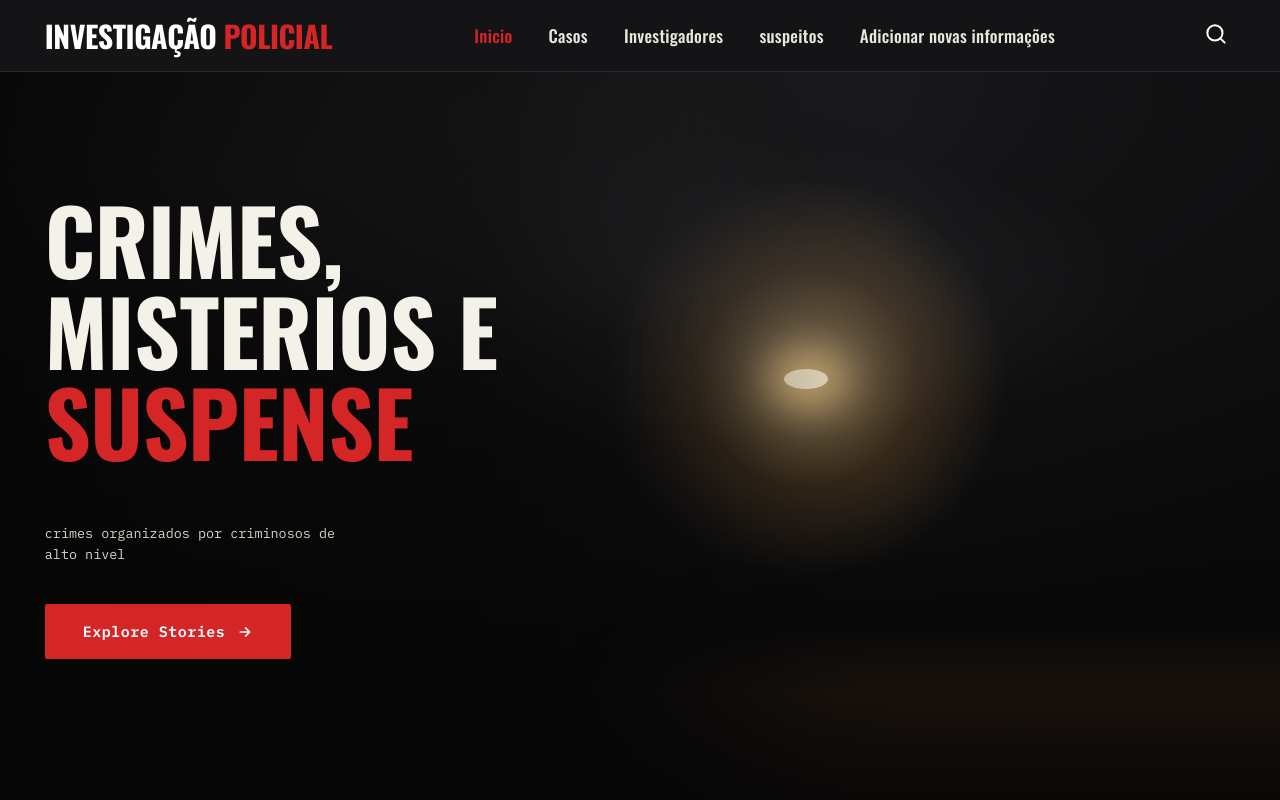
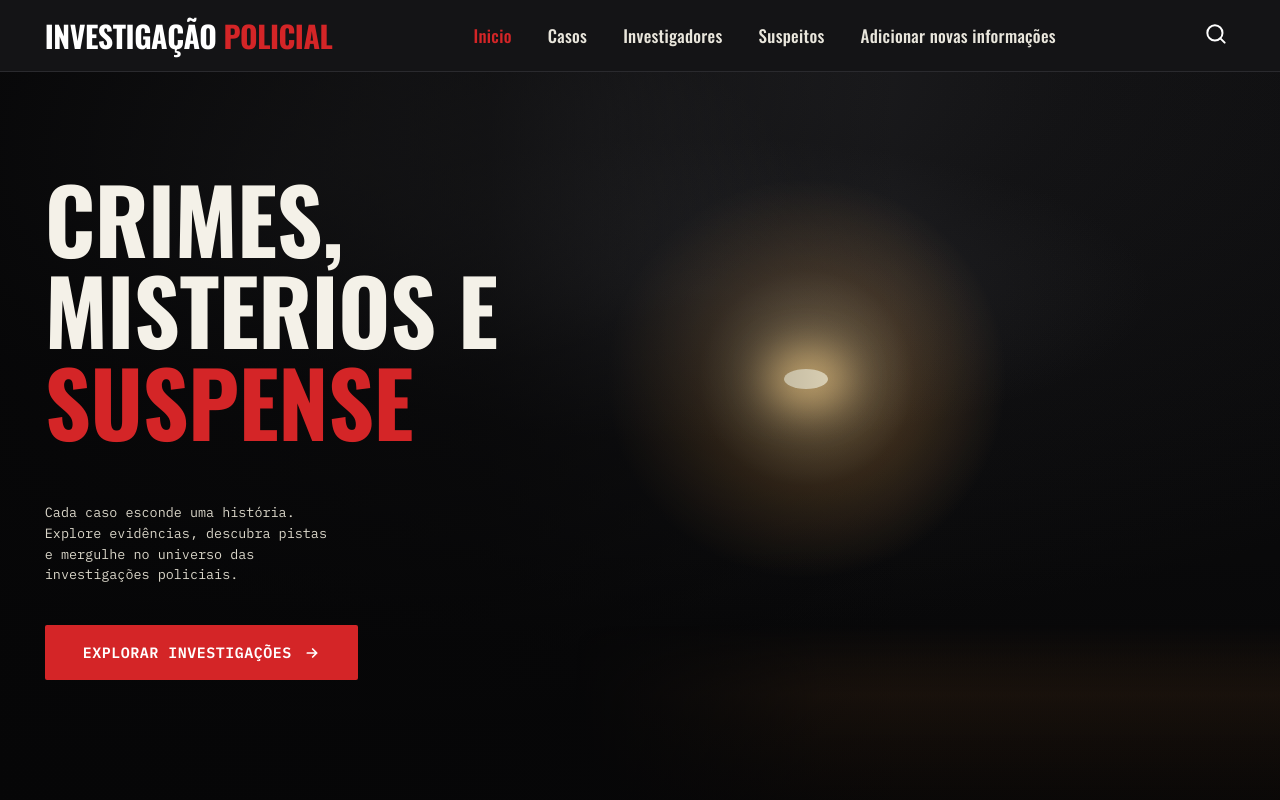
Before and after one commit to nicskxx/investigacao-policial-, a Flask app: page / in a window 1280 px wide. Run offline with Flask 3, Linux system fonts and the light colour scheme; some libraries are stand-ins or nearby versions.

Commit message:
Arrumando as paginas Index no Desing e Formato

```diff
--- a/templates/adicionar_informacoes.html
+++ b/templates/adicionar_informacoes.html
@@ -83,13 +83,15 @@
 
 <header class="nav">
   <a class="logo" href="/">Investigação<span> Policial</span></a>
+
   <nav class="menu" aria-label="Principal">
     <a href="/">Inicio</a>
     <a href="/casos">Casos</a>
+    <a href="/investigadores">Investigadores</a>
     <a href="/suspeitos">Suspeitos</a>
-    <a href="/investigadores">Investigadores</a>
-    <a href="/adicionar-informacoes" aria-current="page">Adicionar Informações</a>
+    <a href="/adicionar-informacoes" aria-current="page">Adicionar novas informações</a>
   </nav>
+
 </header>
 
 <div class="container">
--- a/templates/index.html
+++ b/templates/index.html
@@ -15,7 +15,7 @@
     <a href="#" aria-current="page">Inicio</a>
     <a href="/casos">Casos</a>
     <a href="/investigadores">Investigadores</a>
-    <a href="/suspeitos">suspeitos</a>
+    <a href="/suspeitos">Suspeitos</a>
     <a href="/adicionar-informacoes">Adicionar novas informações</a>
   </nav>
   <button class="search" aria-label="Buscar">
@@ -35,13 +35,18 @@
 
   <div class="copy">
     <h1>Crimes,<br>misterios e<span class="red">Suspense</span></h1>
-    <p> crimes organizados por criminosos de alto nivel</p>
-    <a class="cta" href="#">Explore Stories
+    <p>Cada caso esconde uma história. Explore evidências,
+      descubra pistas e mergulhe no universo das investigações policiais.</p>
+    <a class="cta" href="#"> EXPLORAR INVESTIGAÇÕES
       <svg width="16" height="16" viewBox="0 0 24 24" fill="none" stroke="currentColor" stroke-width="2.6" stroke-linecap="round" stroke-linejoin="round"><path d="M5 12h14M13 6l6 6-6 6"/></svg>
     </a>
   </div>
 </section>
 
+<section class="">
+
+</section>
+
 <script src="script.js"></script>
 </body>
 </html>
--- a/templates/mostrar_casos.html
+++ b/templates/mostrar_casos.html
@@ -73,7 +73,9 @@
   <nav class="menu" aria-label="Principal">
     <a href="/">Inicio</a>
     <a href="/casos" aria-current="page">Casos</a>
+    <a href="/investigadores">Investigadores</a>
     <a href="/suspeitos">Suspeitos</a>
+    <a href="/adicionar-informacoes">Adicionar novas informações</a>
   </nav>
 </header>
 
--- a/templates/mostrar_investigadores.html
+++ b/templates/mostrar_investigadores.html
@@ -70,12 +70,15 @@
 
 <header class="nav">
   <a class="logo" href="/">Investigação<span> Policial</span></a>
+
   <nav class="menu" aria-label="Principal">
     <a href="/">Inicio</a>
     <a href="/casos">Casos</a>
+    <a href="/investigadores" aria-current="page">Investigadores</a>
     <a href="/suspeitos">Suspeitos</a>
-    <a href="/investigadores" aria-current="page">Investigadores</a>
+    <a href="/adicionar-informacoes">Adicionar novas informações</a>
   </nav>
+
 </header>
 
 <div class="container">
```
Also changed, not shown: templates/mostrar_suspeitos.html (+7 -2 lines).
